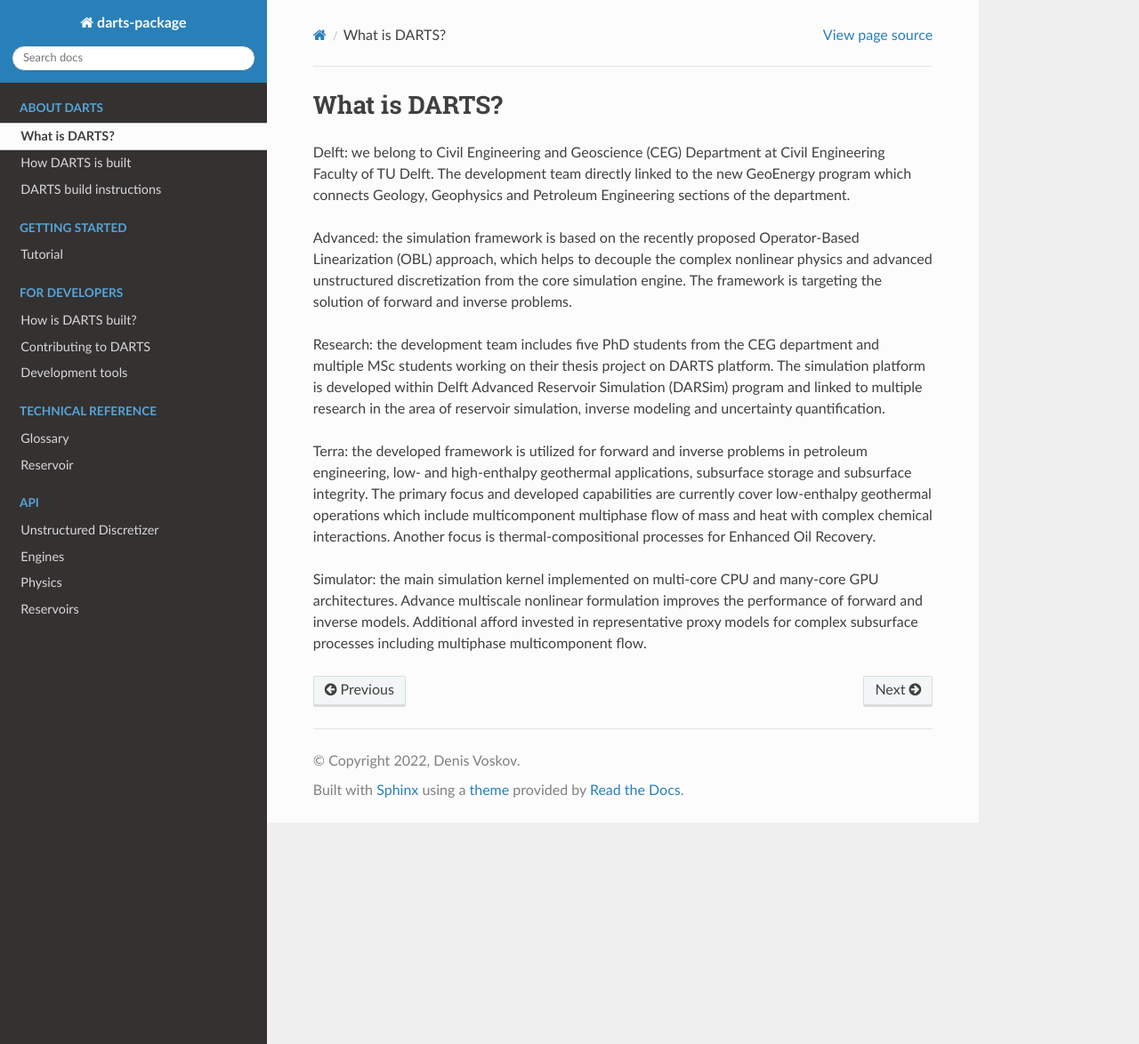
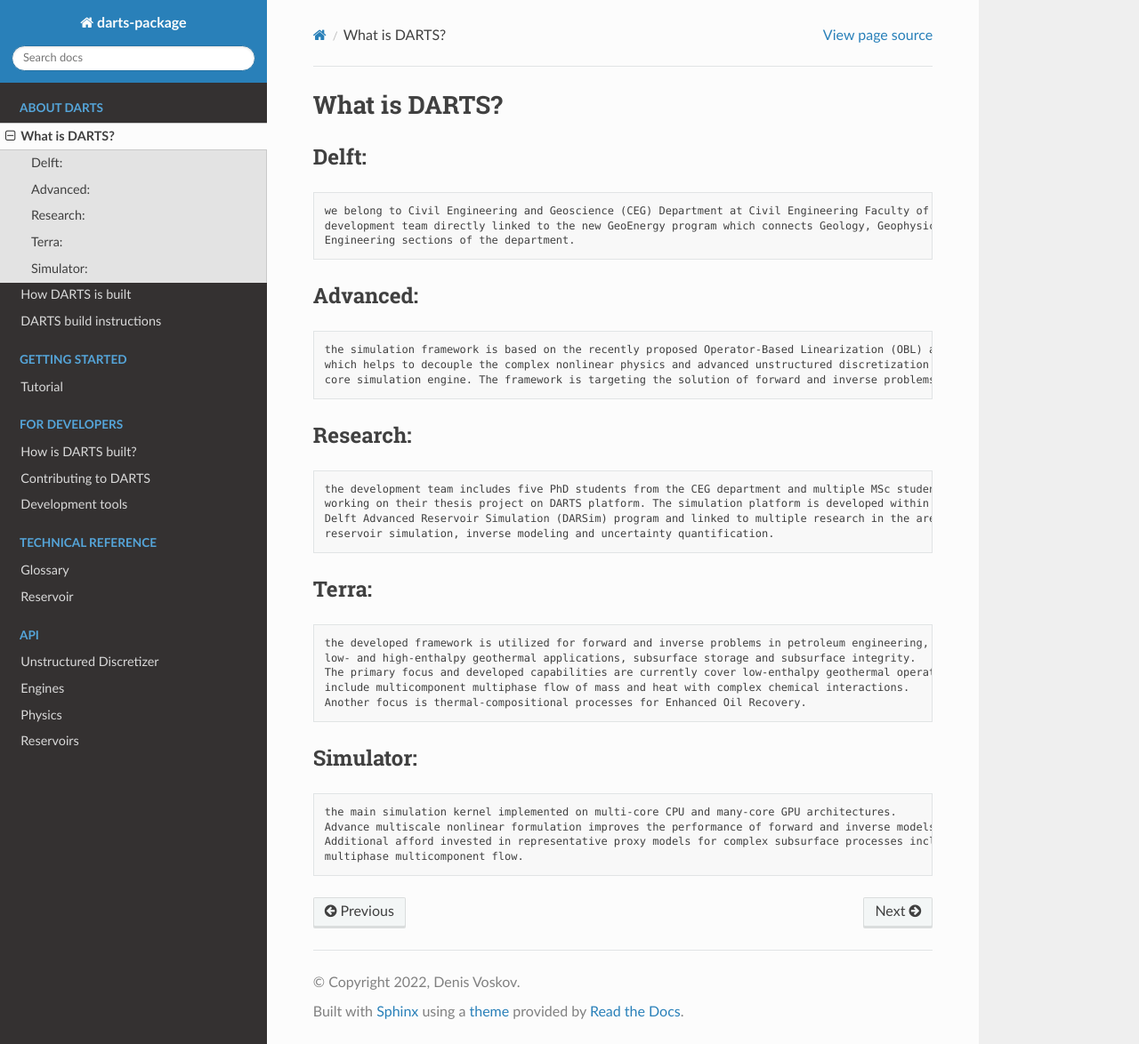
Before and after one commit to roderickperez/open-DARTS, a Sphinx documentation site: the page built from darts-package/darts/docs/about_darts/about_darts.md, in a window 1280 px wide and 1174 px high. Shown: the whole window at 89% size. Built offline with Sphinx 7.4.7 and the Read the Docs theme 2.0.0, drawn with Linux system fonts in a browser that asks for light colours; pages that are not in the unit, such as notebooks, are missing from menus.

Commit message:
Add headings

```diff
--- a/darts-package/darts/docs/about_darts/about_darts.md
+++ b/darts-package/darts/docs/about_darts/about_darts.md
@@ -1,26 +1,30 @@
 # What is DARTS?
 
-<p>Delft:
+### Delft:
     we belong to Civil Engineering and Geoscience (CEG) Department at Civil Engineering Faculty of TU Delft. The
     development team directly linked to the new GeoEnergy program which connects Geology, Geophysics and Petroleum
-    Engineering sections of the department.</p>
-<p>Advanced:
+    Engineering sections of the department.
+
+### Advanced:
     the simulation framework is based on the recently proposed Operator-Based Linearization (OBL) approach,
     which helps to decouple the complex nonlinear physics and advanced unstructured discretization from the
-    core simulation engine. The framework is targeting the solution of forward and inverse problems.</p>
-<p>Research:
+    core simulation engine. The framework is targeting the solution of forward and inverse problems.
+
+### Research:
     the development team includes five PhD students from the CEG department and multiple MSc students
     working on their thesis project on DARTS platform. The simulation platform is developed within
     Delft Advanced Reservoir Simulation (DARSim) program and linked to multiple research in the area of
-    reservoir simulation, inverse modeling and uncertainty quantification.</p>
-<p>Terra:
+    reservoir simulation, inverse modeling and uncertainty quantification.
+
+### Terra:
     the developed framework is utilized for forward and inverse problems in petroleum engineering,
     low- and high-enthalpy geothermal applications, subsurface storage and subsurface integrity.
     The primary focus and developed capabilities are currently cover low-enthalpy geothermal operations which
     include multicomponent multiphase flow of mass and heat with complex chemical interactions.
-    Another focus is thermal-compositional processes for Enhanced Oil Recovery.</p>
-<p>Simulator:
+    Another focus is thermal-compositional processes for Enhanced Oil Recovery.
+
+### Simulator:
     the main simulation kernel implemented on multi-core CPU and many-core GPU architectures.
     Advance multiscale nonlinear formulation improves the performance of forward and inverse models.
     Additional afford invested in representative proxy models for complex subsurface processes including
-    multiphase multicomponent flow.</p>
+    multiphase multicomponent flow.
```
